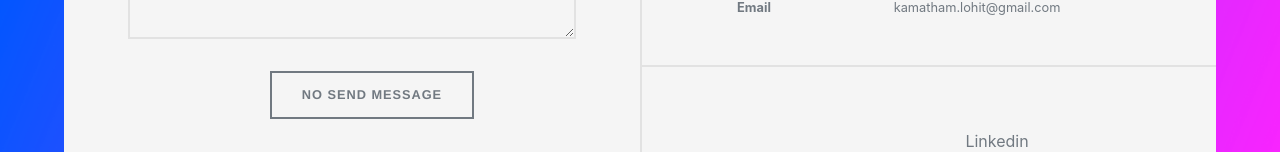
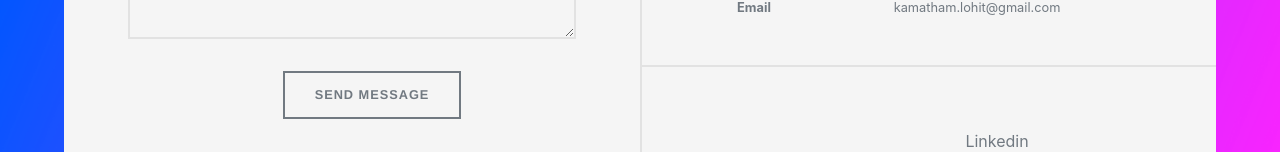
Before and after one commit to LohitReddy359/personal-website-nextjs, a Next.js app: page /contact in a window 1280 px wide. Shown: the part 456-608 px from the top of the page. Built offline with nearby package versions, Linux system fonts and the light colour scheme.

Commit message:
Testing Fix for Contact Page

```diff
--- a/components/contact/Contact.js
+++ b/components/contact/Contact.js
@@ -6,7 +6,7 @@ function Contact() {
   return (
     <div className={styles.footer}>
       <section>
-        <form method="post" action="" className={styles.formf}>
+        <form method="post" action="https://lohit.vercel.app" className={styles.formf}>
           <div className={styles.fields}>
             <div className={styles.field}>
               <label for="name" className={styles.labell}>
@@ -31,7 +31,7 @@ function Contact() {
             <li>
               <input
                 type="submit"
-                value="No Send Message"
+                value="Send Message"
                 className={styles.buttonsubmit}
               />
             </li>
```
